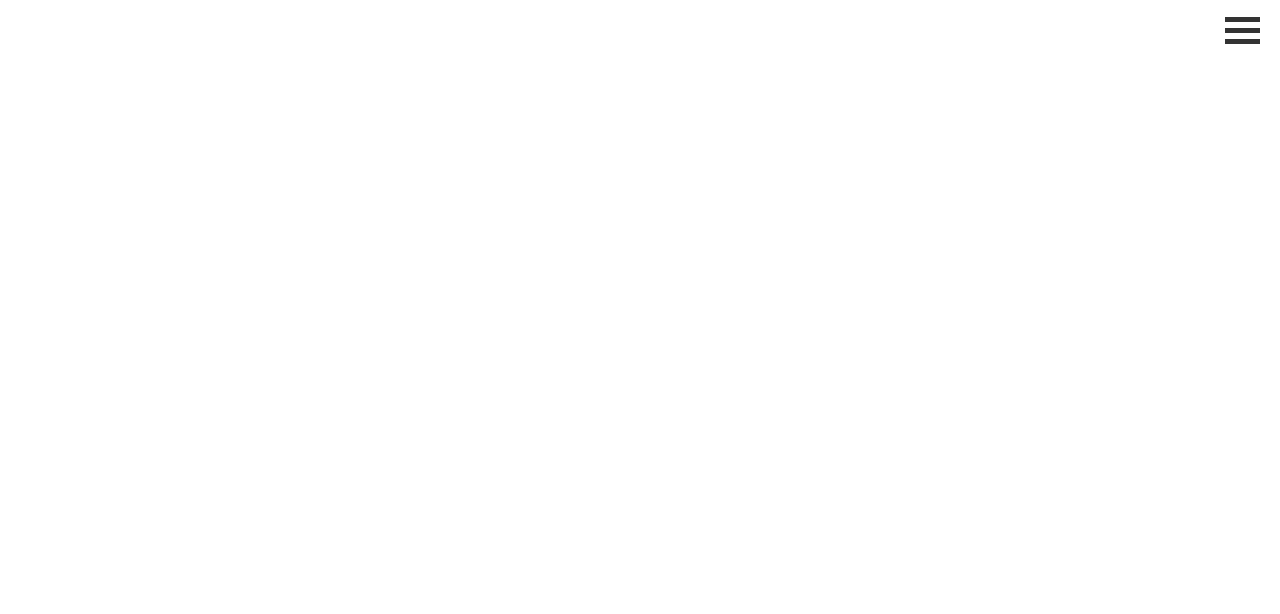
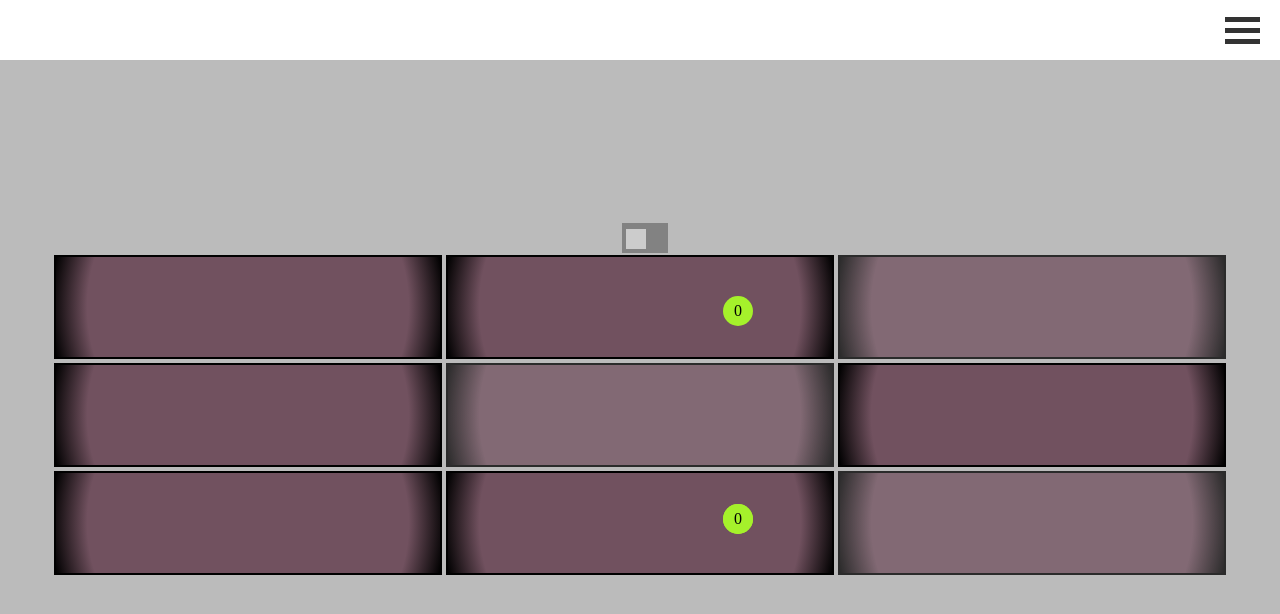
Before and after one commit to s4ndragon/nuetec, a Vue app: page / in a window 1280 px wide. Shown: the top 614 px of the page. Built offline with nearby package versions, Linux system fonts and the light colour scheme.

Commit message:
feat: 九宮格動畫  1. 抓取螢幕寬度來定位四個角落的球  2. 並設定動畫  3. 點擊 switch 改變球的運動路徑

```diff
--- a/src/App.vue
+++ b/src/App.vue
@@ -1,10 +1,11 @@
 <template>
   <Header></Header>
+  <Main></Main>
 </template>
 <script setup>
 import Header from "@/components/header/Header.vue";
+import Main from "@/components/main/Main.vue";
 </script>
-
 <style lang="scss">
 @import url("@/assets/css/reset.css");
 </style>
--- /dev/null
+++ b/src/components/main/Ball.vue
@@ -0,0 +1,117 @@
+<template>
+  <div class="ball" :class="`ball-${indexOfBall}`">{{ position }}</div>
+</template>
+<script setup>
+import { computed } from "vue";
+
+const position = computed(() => {
+  props.squareWidth;
+  Array.from(document.getElementsByClassName(`ball-${props.indexOfBall}`)).forEach(
+    (element) =>
+      (element.style.transform = `translate(${
+        props.indexOfBall % 4 === 0 || props.indexOfBall % 4 === 3
+          ? `${props.squareWidth + 2 * 2}`
+          : `-${props.squareWidth + 2 * 2}`
+      }px, ${
+        props.indexOfBall % 4 === 0 || props.indexOfBall % 4 === 1 ? `${(300 + 2 * 6) / 3}` : `-${(300 + 2 * 6) / 3}`
+      }px`)
+  );
+  if (props.direction) {
+    Array.from(document.getElementsByClassName(`ball-${props.indexOfBall}`)).forEach((element) =>
+      element.animate(
+        [
+          {
+            transform: `translate(${
+              props.indexOfBall % 4 === 0 || props.indexOfBall % 4 === 3
+                ? `${props.squareWidth + 2 * 2}`
+                : `-${props.squareWidth + 2 * 2}`
+            }px, ${
+              props.indexOfBall % 4 === 0 || props.indexOfBall % 4 === 1
+                ? `${(300 + 2 * 6) / 3}`
+                : `-${(300 + 2 * 6) / 3}`
+            }px)`,
+          },
+          {
+            transform: `translate(0px, 0px)`,
+            offset: 0.8,
+          },
+          {
+            transform: `translate(0px, 0px)`,
+          },
+        ],
+        { duration: 1000, iterations: Infinity }
+      )
+    );
+  } else {
+    Array.from(document.getElementsByClassName(`ball-${props.indexOfBall}`)).forEach((element) =>
+      element.animate(
+        [
+          {
+            transform: `translate(${
+              props.indexOfBall % 4 === 0 || props.indexOfBall % 4 === 3
+                ? `${props.squareWidth + 2 * 2}`
+                : `-${props.squareWidth + 2 * 2}`
+            }px, ${
+              props.indexOfBall % 4 === 0 || props.indexOfBall % 4 === 1
+                ? `${(300 + 2 * 6) / 3}`
+                : `-${(300 + 2 * 6) / 3}`
+            }px)`,
+          },
+          {
+            transform: `translate(${
+              props.indexOfBall % 4 === 0 || props.indexOfBall % 4 === 3
+                ? `${props.squareWidth + 2 * 2 + (props.squareWidth + 2 * 2) * 2}`
+                : `${props.squareWidth + 2 * 2}`
+            }px, ${
+              props.indexOfBall % 4 === 0 || props.indexOfBall % 4 === 1
+                ? `${(300 + 2 * 6) / 3}`
+                : `-${(300 + 2 * 6) / 3}`
+            }px)`,
+            offset: 0.8,
+          },
+          {
+            transform: `translate(${
+              props.indexOfBall % 4 === 0 || props.indexOfBall % 4 === 3
+                ? `${props.squareWidth + 2 * 2 + (props.squareWidth + 2 * 2) * 2}`
+                : `${props.squareWidth + 2 * 2}`
+            }px, ${
+              props.indexOfBall % 4 === 0 || props.indexOfBall % 4 === 1
+                ? `${(300 + 2 * 6) / 3}`
+                : `-${(300 + 2 * 6) / 3}`
+            }px)`,
+            // offset: 0.99,
+          },
+        ],
+        { duration: 1000, iterations: Infinity }
+      )
+    );
+  }
+
+  return "0";
+});
+
+const props = defineProps({
+  indexOfBall: {
+    type: Number,
+    default: 0,
+  },
+  squareWidth: {
+    type: Number,
+  },
+  direction: {
+    type: Boolean,
+  },
+});
+</script>
+<style lang="scss" scoped>
+.ball {
+  width: 30px;
+  height: 30px;
+  background-color: #a5f12b;
+  border-radius: 50%;
+  position: absolute;
+  display: flex;
+  justify-content: center;
+  align-items: center;
+}
+</style>
--- /dev/null
+++ b/src/components/main/Main.vue
@@ -0,0 +1,48 @@
+<template>
+  <main>
+    <Switch :switchBtn="direction" @updateSwitchBtn="updateSwitchBtn"></Switch>
+    <div class="bingo">
+      <Square v-for="n in numberOfSquares" :indexOfSpuare="n" @updateSquareWidth="updateSquareWidth"></Square>
+      <Ball v-for="n in numberOfBalls" :indexOfBall="n" :squareWidth="squareWidth" :direction="direction"></Ball>
+    </div>
+  </main>
+</template>
+<script setup>
+import { ref } from "vue";
+import Switch from "@/components/ui/Switch.vue";
+import Square from "@/components/main/Square.vue";
+import Ball from "@/components/main/Ball.vue";
+
+const numberOfSquares = ref(9);
+const numberOfBalls = ref(5);
+
+const direction = ref(false);
+const updateSwitchBtn = (newValue) => {
+  direction.value = newValue;
+};
+
+const squareWidth = ref(null);
+const updateSquareWidth = (value) => {
+  squareWidth.value = value;
+};
+</script>
+<style lang="scss" scoped>
+main {
+  width: 100%;
+  height: 100vh;
+  display: flex;
+  flex-direction: column;
+  justify-content: center;
+  align-items: center;
+  background-color: rgb(187, 187, 187);
+  overflow: hidden;
+  .bingo {
+    width: 100%;
+    display: flex;
+    flex-wrap: wrap;
+    justify-content: center;
+    align-items: center;
+    position: relative;
+  }
+}
+</style>
--- /dev/null
+++ b/src/components/main/Square.vue
@@ -0,0 +1,51 @@
+<template>
+  <div class="square" :class="addFlash ? 'flash' : ''"></div>
+</template>
+<script setup>
+import { computed, onMounted } from "vue";
+
+onMounted(() => {
+  emit("updateSquareWidth", squareWidth.value);
+});
+
+const emit = defineEmits(["updateSquareWidth"]);
+
+const squareWidth = computed(() => {
+  return document.getElementsByClassName("square").item(0).getBoundingClientRect().width;
+});
+
+const addFlash = computed(() => {
+  if (props.indexOfSpuare === 3 || props.indexOfSpuare === 5 || props.indexOfSpuare === 9) {
+    return true;
+  } else {
+    return false;
+  }
+});
+
+const props = defineProps({
+  indexOfSpuare: {
+    type: Number,
+  },
+});
+</script>
+<style lang="scss" scoped>
+@keyframes flash {
+  0% {
+    opacity: 1;
+  }
+  50% {
+    opacity: 0.6;
+  }
+}
+.square {
+  width: 30%;
+  height: 100px;
+  border: black solid 2px;
+  background: radial-gradient(circle, rgba(113, 81, 95, 1) 81%, rgba(0, 0, 0, 1) 100%);
+  margin: 2px;
+}
+
+.flash {
+  animation: flash 0.7s linear infinite;
+}
+</style>
```
